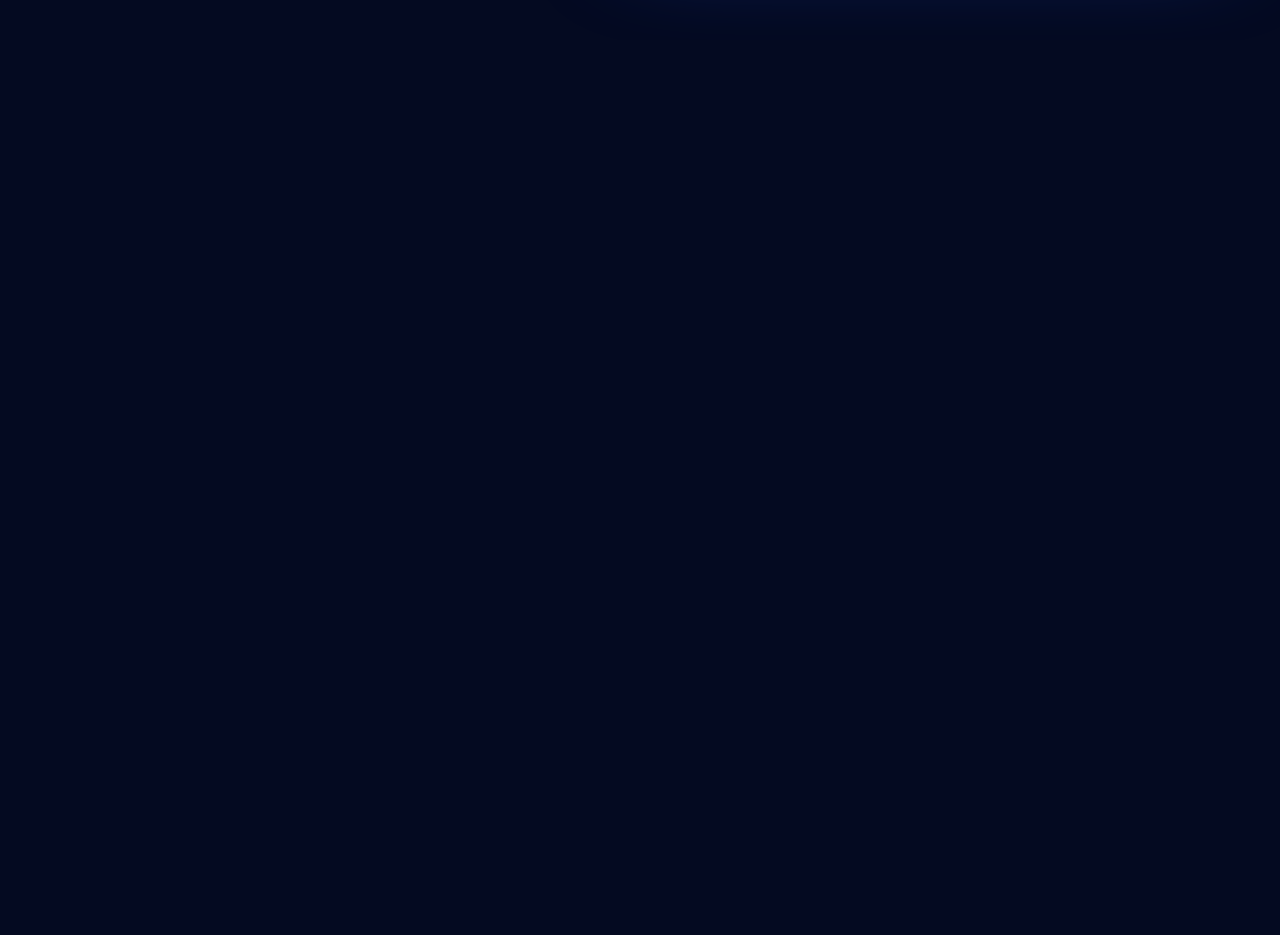
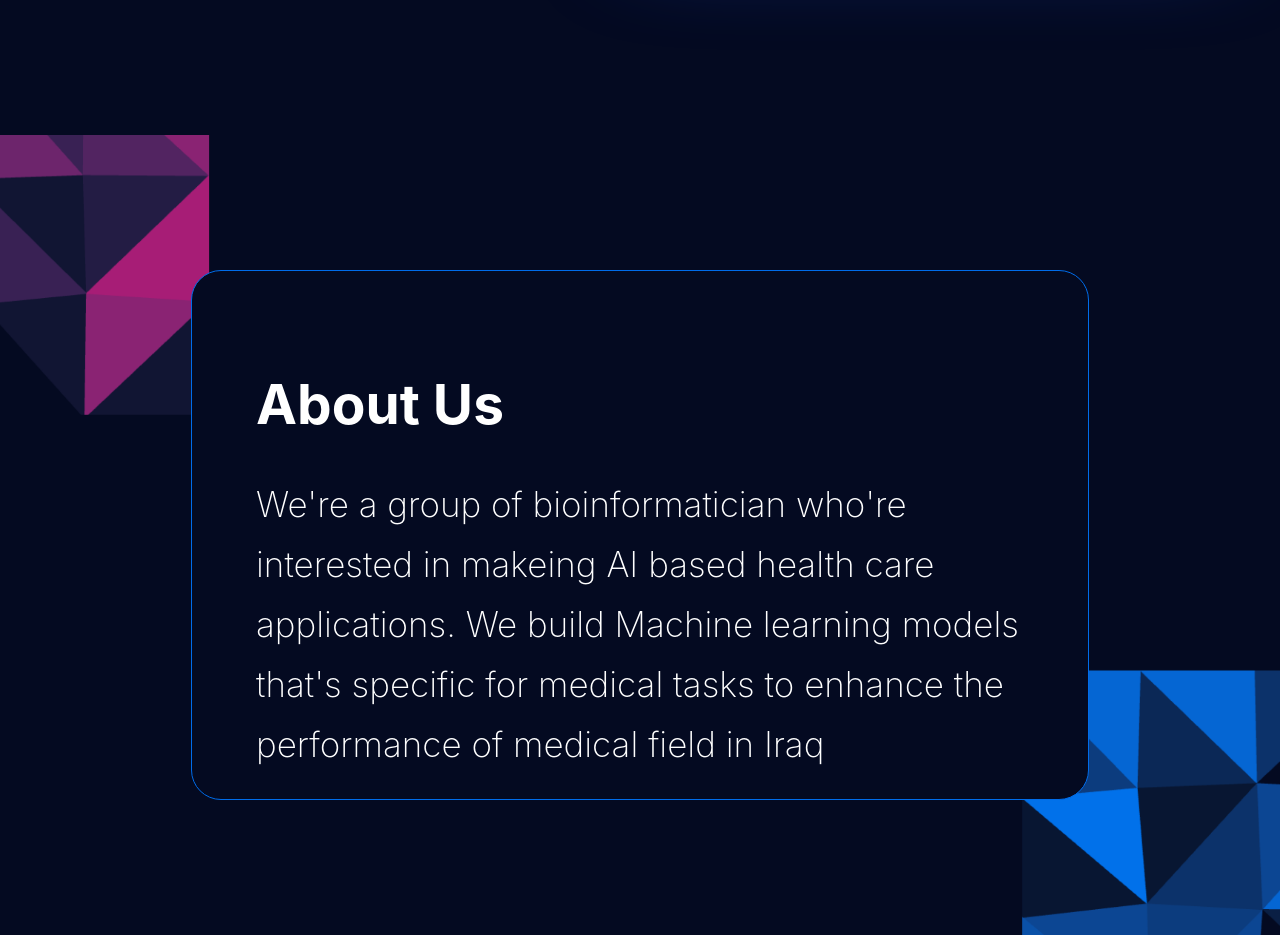
Before and after one commit to Aya-Jafar/Heal-Tech.AI-remake, a React (Create React App) app: page / in a window 1280 px wide. Shown: the part 760-1695 px from the top of the page. Before the commit the page ends 800 px from the top, so only its background shows below. Built offline with nearby package versions, Linux system fonts and the light colour scheme.

Commit message:
finalizing aboutUs component

```diff
--- a/src/App.css
+++ b/src/App.css
@@ -71,15 +71,12 @@ hr {
   /* justify-content: space-around; */
   align-items: start;
   padding: 5%;
-  /* height: 90vh; */
+  height: 75vh;
   margin-top: 5%;
   /* flex-wrap: wrap; */
   /* background-color: #01e8fe; */
 }
-.cover-text {
-  /* width: 70%; */
-  /* flex: 1; */
-}
+
 .cover-text p {
   padding-right: 30%;
   color: #fff;
@@ -104,7 +101,7 @@ hr {
   box-shadow: 15px 9px 100px -1px #1f41bb;
   /* flex: 2; */
 }
-.cover-pic img:hover{
+.cover-pic img:hover {
   box-shadow: 15px 9px 100px -1px #57CEEB(31, 124, 253);
 }
 
@@ -116,7 +113,7 @@ hr {
   border: none;
 
   /* background-color: linear-gradient(90deg, #a5006a 9.96%, #dd2289 79.3%); */
-  background: linear-gradient(90deg, #a5006a 9.96%, #F33E73 79.3%);
+  background: linear-gradient(90deg, #a5006a 9.96%, #f33e73 79.3%);
 
   color: white;
   text-align: center;
@@ -125,3 +122,34 @@ hr {
 
   /* color: red; */
 }
+
+.about-us {
+  background-image: url("./images/aboutus-bg.png");
+  background-position: center;
+  background-repeat: no-repeat;
+  background-size: cover;
+  display: flex;
+  align-items: center;
+  justify-content: center;
+  height: 100vh;
+  width: 100%;
+}
+
+.about-us-container {
+  height: 50vh;
+  width: 60%;
+  border: 1px #006cea solid;
+  border-radius: 30px;
+  background-color: #040a21;
+  padding: 5%;
+}
+.about-us-container h1 {
+  font-size: 55px;
+}
+
+.about-us-container p {
+  font-size: 35px;
+  font-style: normal;
+  font-weight: 200;
+  line-height:60px;
+}
--- /dev/null
+++ b/src/components/AboutUs.tsx
@@ -0,0 +1,19 @@
+import * as React from "react";
+
+interface AboutUsProps {}
+
+export default function AboutUs(props: AboutUsProps) {
+  return (
+    <div className="about-us">
+      <div className="about-us-container">
+        <h1>About Us</h1>
+        <p>
+          We're a group of bioinformatician who're interested in makeing AI
+          based health care applications. We build Machine learning models
+          that's specific for medical tasks to enhance the performance of
+          medical field in Iraq
+        </p>
+      </div>
+    </div>
+  );
+}
--- a/src/components/Header.tsx
+++ b/src/components/Header.tsx
@@ -1,16 +1,22 @@
 import * as React from "react";
 import logo from "../images/healai-icon.png";
+import { Link } from "react-router-dom";
+import { linkStyle } from "../dynamicStyles";
+
 
 interface HeaderProps {}
 
-export function Header(props: HeaderProps) {
+export default function Header(props: HeaderProps) {
   return (
     <>
       <div className="header">
-        <div className="logo">
-          <img src={logo} alt="" />
-          <h2>Heal Tech.AI</h2>
-        </div>
+        <Link to="/" style={{ ...linkStyle }}>
+          <div className="logo">
+            <img src={logo} alt="" />
+            <h2>Heal Tech.AI</h2>
+          </div>
+        </Link>
+
         <div className="header-links">
           <div>About</div>
           <div>Services</div>
--- /dev/null
+++ b/src/dynamicStyles.ts
@@ -0,0 +1,4 @@
+export const linkStyle = {
+  textDecoration: "none",
+  color: "white",
+};
--- a/src/pages/Home.tsx
+++ b/src/pages/Home.tsx
@@ -1,6 +1,7 @@
 import * as React from "react";
-import { Header } from "../components/Header";
+import Header from "../components/Header";
 import Cover from "../components/Cover";
+import AboutUs from "../components/AboutUs";
 
 interface HomeProps {}
 
@@ -9,6 +10,8 @@ export default function Home(props: HomeProps) {
     <div>
       <Header />
       <Cover />
+      <AboutUs />
+
     </div>
   );
 }
```
Also changed, not shown: src/components/ServicesWrapper.tsx (added, +13 -0 lines), src/images/aboutus-bg.png (added).
